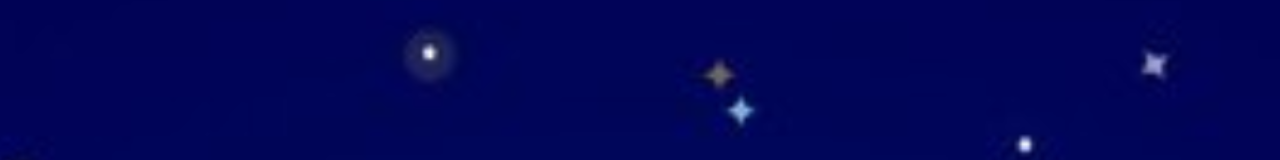
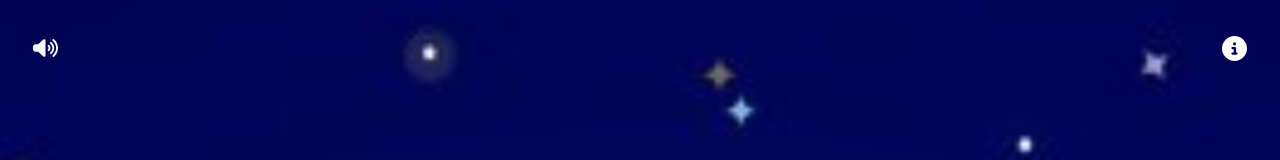
Before and after one commit to aparecidoribeiro/quiz-project, a React (Vite) app: page / in a window 1280 px wide. Shown: the top 160 px of the page. Built offline with nearby package versions, Linux system fonts and the light colour scheme; a web font is replaced by a local one.

Commit message:
feat: finalizado a página inicial

```diff
--- a/src/components/Button/index.jsx
+++ b/src/components/Button/index.jsx
@@ -2,7 +2,6 @@ import { Link } from 'react-router-dom'
 import './button.scss'
 
 const Button = ({ text, icon }) => {
-    console.log(icon)
     return (
         <Link to={"/playing"} className='button'>
             <img src={icon} className='button-icon' />
--- a/src/pages/Player/index.jsx
+++ b/src/pages/Player/index.jsx
@@ -1,21 +1,29 @@
 import './player.scss'
 import Button from '@/components/Button'
-import Play from '@/icons/play.svg'
+import play from '@/icons/play.svg'
+import infor from '@/icons/info.svg'
+import volume from '@/icons/volume.svg'
 
 const Player = () => {
   return (
     <div className='player'>
-      {/* <div className='player-config'>
-        <button type='submit' className='button-som'></button>
-        <button className='button-infor'></button>
-      </div> */}
+      <div className='player-config'>
+        <button className='button-config' onClick={(e) => {
+          console.log(e)
+        }}>
+          <img src={volume} />
+        </button>
+        <button type='submit' className='button-config'>
+          <img src={infor} />
+        </button>
+      </div>
       <div className='player-sobre'>
         <h1>Você sabe?</h1>
         <p>Lorem Ipsum is simply dummy text of the printing and typesetting industry. Lorem Ipsum has been the</p>
       </div>
       <Button
         text={"Play"}
-        icon={Play}
+        icon={play}
         size={"1.4rem"}
       />
     </div>
--- a/src/pages/Player/player.scss
+++ b/src/pages/Player/player.scss
@@ -33,11 +33,25 @@ body {
     }
 }
 
-.button-som {
-    background-image: url($icon-infor);
-    background-repeat: no-repeat;
-    background-size: cover;
-    background-color: none;
-    width: 24px;
-    height: 24px;
+.player-config {
+    width: 100%;
+    display: flex;
+    align-items: center;
+    justify-content: space-between;
+    position: absolute;
+    top: 0;
+    padding: 35px 27px 45px;
+    box-sizing: border-box;
 }
+
+.button-config {
+    background-color: transparent;
+    border: none;
+    width: 2.3rem;
+
+    img {
+        width: 100%;
+        height: 100%;
+        cursor: pointer;
+    }
+}
```
